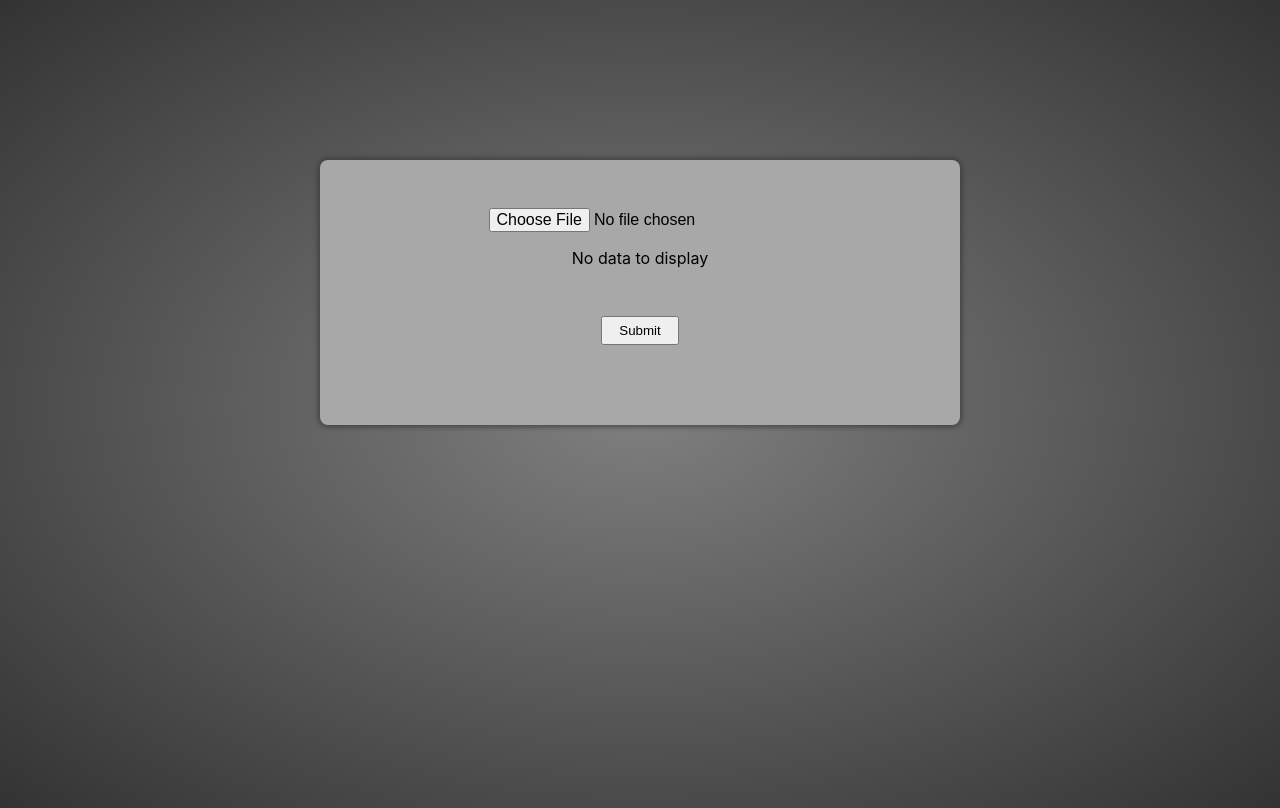
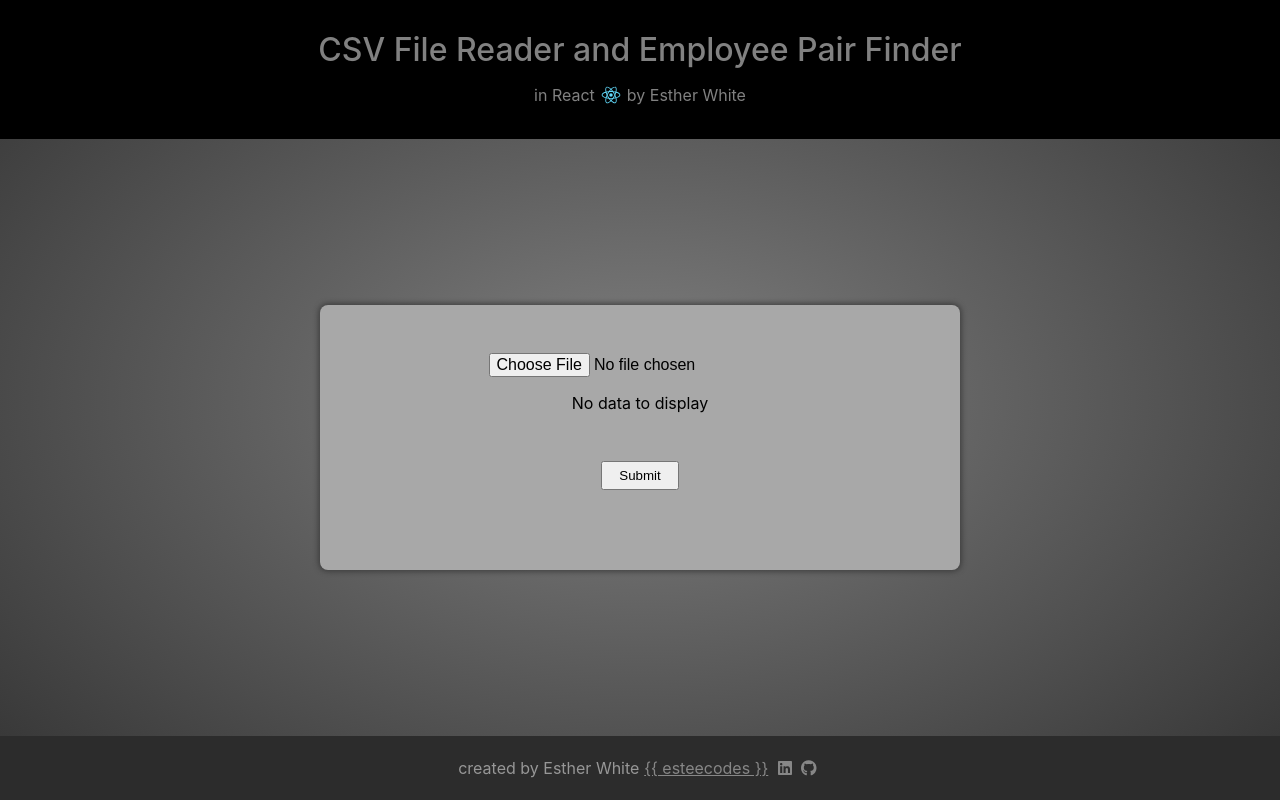
Before and after one commit to monacodelisa/Esther-White-employees-react, a React (Create React App) app in the folder csv-reader-react/: page / in a window 1280 px wide. Built offline with nearby package versions, Linux system fonts and the light colour scheme.

Commit message:
styling fontawesome

```diff
--- a/csv-reader-react/package.json
+++ b/csv-reader-react/package.json
@@ -3,6 +3,11 @@
   "version": "0.1.0",
   "private": true,
   "dependencies": {
+    "@fortawesome/fontawesome-svg-core": "^6.2.1",
+    "@fortawesome/free-brands-svg-icons": "^6.2.1",
+    "@fortawesome/free-regular-svg-icons": "^6.2.1",
+    "@fortawesome/free-solid-svg-icons": "^6.2.1",
+    "@fortawesome/react-fontawesome": "^0.2.0",
     "@testing-library/jest-dom": "^5.16.5",
     "@testing-library/react": "^13.4.0",
     "@testing-library/user-event": "^13.5.0",
--- a/csv-reader-react/src/App.jsx
+++ b/csv-reader-react/src/App.jsx
@@ -1,8 +1,18 @@
 import { Helmet } from 'react-helmet';
 import CsvReader from './CsvReader';
+import HeaderComponent from './Header';
+import FooterComponent from './Footer';
+import { library } from "@fortawesome/fontawesome-svg-core";
+import { faLinkedin } from "@fortawesome/free-brands-svg-icons";
+import { faGithub } from "@fortawesome/free-brands-svg-icons";
+import { faYoutube } from "@fortawesome/free-brands-svg-icons";
+import { faTwitter } from "@fortawesome/free-brands-svg-icons";
+
 import './App.scss';
 
 function App() {
+  library.add(faLinkedin, faGithub, faYoutube, faTwitter);
+
   return (
     <div className="App">
       <Helmet>
@@ -13,7 +23,9 @@ function App() {
       </Helmet>
 
       <header className="App-header">
+          <HeaderComponent/>
           <CsvReader/>
+          <FooterComponent/>
       </header>
     </div>
   );
--- a/csv-reader-react/src/App.scss
+++ b/csv-reader-react/src/App.scss
@@ -1,10 +1,14 @@
 .App {
     background: radial-gradient(grey, #333);
     width: 100vw;
-    height: 61vh;
-    padding: 10rem 0;
-    display:flex;
-    align-items: flex-start;
+    min-height: 100vh;
+    display: flex;
     justify-content: center;
 
+    .App-header {
+        display: flex;
+        flex-direction: column;
+        justify-content: space-between;
+    }
+
 }
--- a/csv-reader-react/src/CsvReader.jsx
+++ b/csv-reader-react/src/CsvReader.jsx
@@ -93,11 +93,6 @@ const FileUpload = () => {
 		setIsDataLoaded(false);
 	};
 
-	// const handleLongestWorkingPair = () => {
-	// 	const result = findLongestWorkingPair(tableData);
-	// 	setLongestWorkingPair(result);
-	// };
-
 	return (
 		<div className="container">
 			<input
--- a/csv-reader-react/src/CsvReader.scss
+++ b/csv-reader-react/src/CsvReader.scss
@@ -1,5 +1,6 @@
 .container {
     background-color: #a8a8a8;
+    margin: 7rem auto;
     padding: 3rem 5rem;
     width: 30rem;
     border-radius: 0.5rem;
@@ -11,7 +12,6 @@
 
     input {
         font-size: 1rem;
-        margin: auto;
     }
 
     button {
@@ -25,7 +25,7 @@
         border-spacing: 0;
         border-collapse: collapse;
         padding: 0.1rem 0.5rem;
-        margin: 0;
+        margin: 2rem 0;
 
         th {
             padding: 0.1rem 2rem;
--- /dev/null
+++ b/csv-reader-react/src/Footer.jsx
@@ -0,0 +1,40 @@
+import { FontAwesomeIcon } from "@fortawesome/react-fontawesome";
+import "./Footer.scss";
+
+const FooterComponent = () => {
+	return (
+		<div className="footer">
+			<div className="details">
+				<p>
+					created by Esther White
+					<a
+						className="my-username"
+						href="https://esteecodes.com/"
+						target="_blank"
+						rel="noreferrer"
+					>
+						&#123;&#123; esteecodes &#125;&#125;
+					</a>
+				</p>
+			</div>
+			<div className="social-links">
+				<a
+					href="https://www.linkedin.com/in/esteecodes/"
+					target="_blank"
+					rel="noreferrer"
+				>
+					<FontAwesomeIcon icon="fa-brands fa-linkedin" />
+				</a>
+				<a
+					href="https://github.com/esteecodes"
+					target="_blank"
+					rel="noreferrer"
+				>
+					<FontAwesomeIcon icon="fa-brands fa-github" />
+				</a>
+			</div>
+		</div>
+	);
+};
+
+export default FooterComponent;
--- /dev/null
+++ b/csv-reader-react/src/Footer.scss
@@ -0,0 +1,26 @@
+.footer {
+	background-color: #2c2c2c;
+	color: #979797;
+	width: 100vw;
+	height: 4rem;
+	display: flex;
+	align-items: center;
+	justify-content: center;
+	text-align: center;
+
+    h1 {
+        font-weight: 500;
+        margin: 0;
+    }
+
+        a {
+            color: #878787;
+            margin: 0 0.3rem;
+
+            &:hover {
+                color: #c1c1c1;
+            }
+        }
+
+
+}
--- /dev/null
+++ b/csv-reader-react/src/Header.jsx
@@ -0,0 +1,17 @@
+import logo from "./logo.svg";
+import "./Header.scss";
+
+const HeaderComponent = () => {
+	return (
+		<div className="header-nav">
+			<h1>CSV File Reader and Employee Pair Finder</h1>
+			<div className="description">
+				<p>in React </p>
+				<img src={logo} className="App-logo" alt="" />{" "}
+				<p>by Esther White </p>
+			</div>
+		</div>
+	);
+};
+
+export default HeaderComponent;
--- /dev/null
+++ b/csv-reader-react/src/Header.scss
@@ -0,0 +1,26 @@
+.header-nav {
+	background-color: #000000;
+	color: #818181;
+	width: 100vw;
+	height: 4rem;
+	display: flex;
+	flex-direction: column;
+	align-items: center;
+	justify-content: center;
+	text-align: center;
+	padding: 2.7rem 0 2rem;
+
+    h1 {
+        font-weight: 500;
+        margin: 0;
+    }
+
+    .description{
+        display: flex;
+
+        img {
+            width: 2rem;
+        }
+    }
+
+}
--- a/csv-reader-react/src/index.css
+++ b/csv-reader-react/src/index.css
@@ -5,6 +5,7 @@ body {
     sans-serif;
   -webkit-font-smoothing: antialiased;
   -moz-osx-font-smoothing: grayscale;
+  overflow-x: hidden;
 }
 
 code {
--- a/csv-reader-react/src/index.js
+++ b/csv-reader-react/src/index.js
@@ -3,6 +3,10 @@ import ReactDOM from 'react-dom/client';
 import './index.css';
 import App from './App';
 import reportWebVitals from './reportWebVitals';
+import { config } from "@fortawesome/fontawesome-svg-core";
+import "@fortawesome/fontawesome-svg-core/styles.css";
+
+config.autoAddCss = false;
 
 const root = ReactDOM.createRoot(document.getElementById('root'));
 root.render(
```
Also changed, not shown: 1 other file (tests, documents, lock files or other folders).
